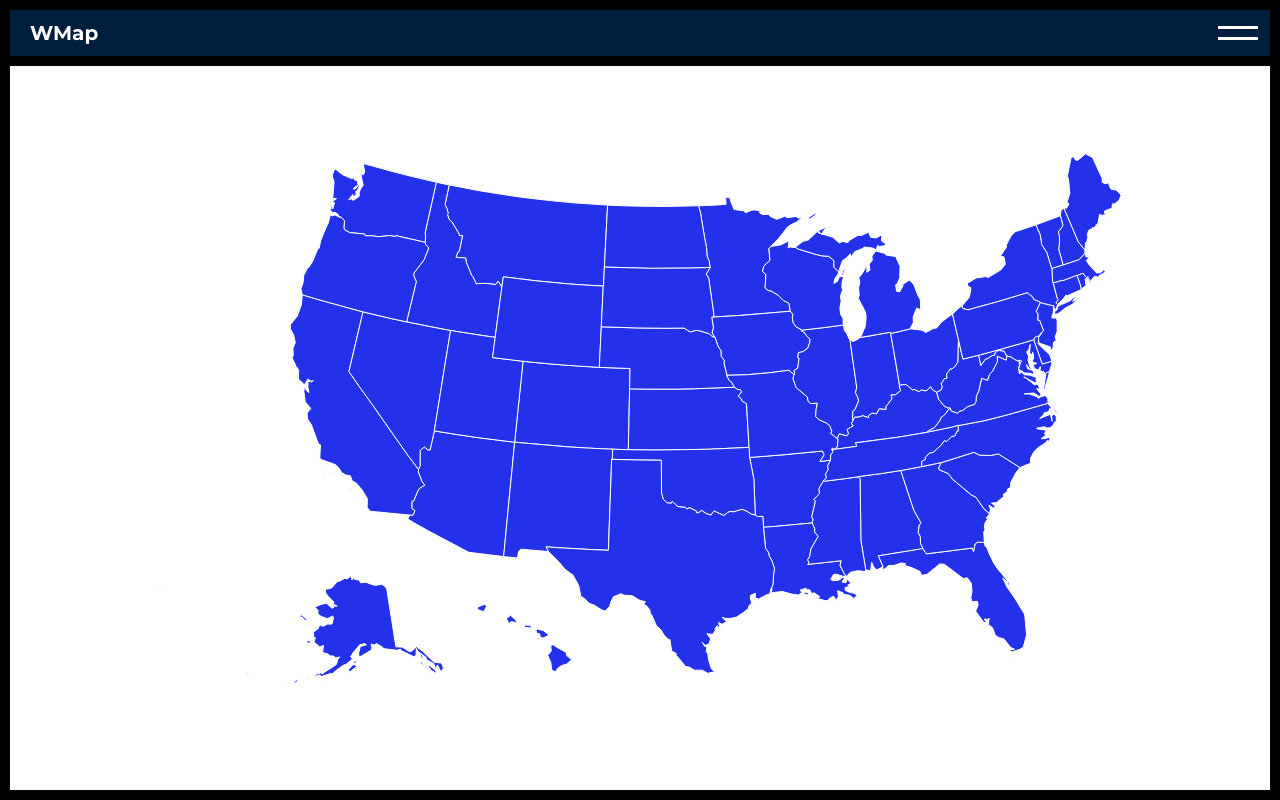
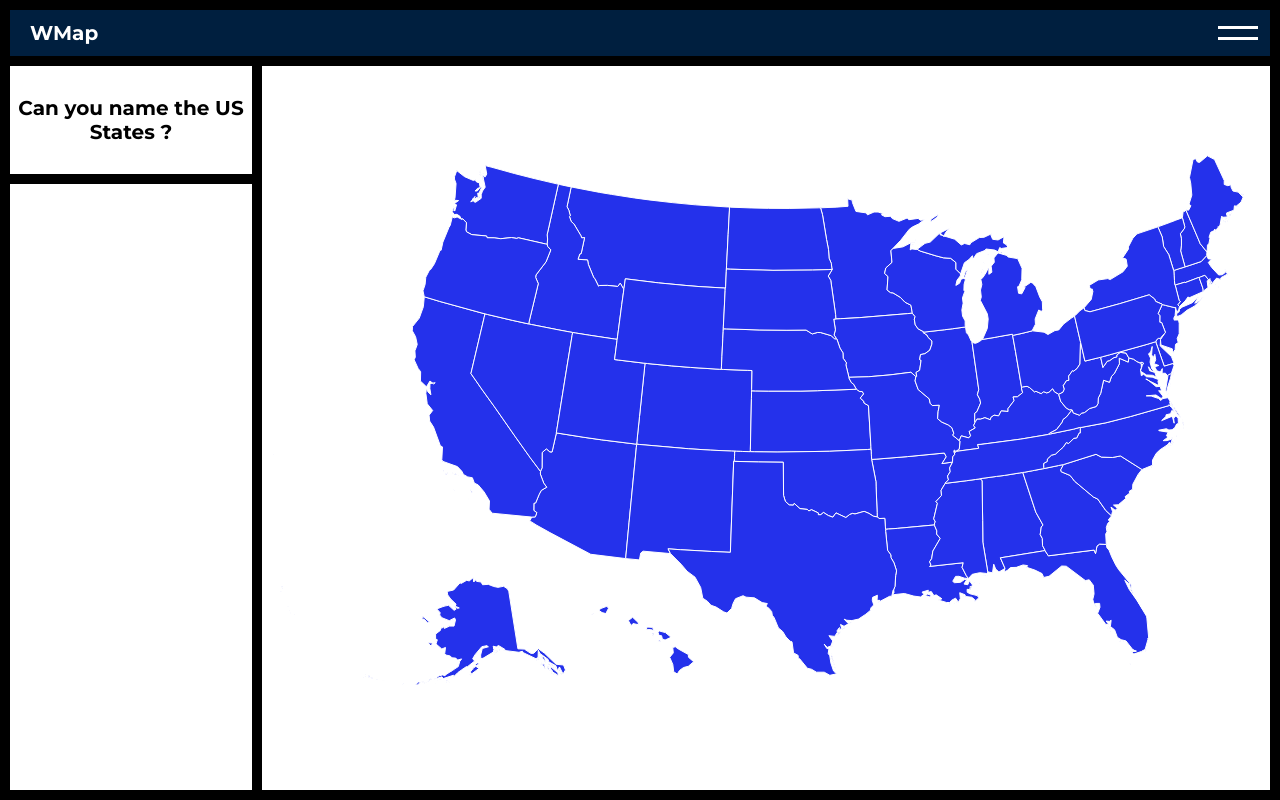
Before and after one commit to jakubwas/WMap, a React (Create React App) app: page /USA in a window 1280 px wide. Built offline with nearby package versions, Linux system fonts and the light colour scheme.

Commit message:
Passing states to sidebar

```diff
--- a/src/Components/MainContainer.js
+++ b/src/Components/MainContainer.js
@@ -3,7 +3,6 @@ import styled from "styled-components";
 
 const Container = styled.div`
     display: flex;
-    justify-content: center;
     align-items: center;
     height: 93vh;
     background: white;
--- a/src/Components/Maps/MapContainer.js
+++ b/src/Components/Maps/MapContainer.js
@@ -8,6 +8,7 @@ const Container = styled.div`
     align-items: center;
     justify-content: center;
     flex-direction: column;
+
 `;
 
 const SideBarContainer = (props) => {
--- a/src/Components/Maps/USMap.js
+++ b/src/Components/Maps/USMap.js
@@ -1,6 +1,7 @@
-import React from "react";
+import React, { Fragment, useState, useEffect } from "react";
 import USMapSVG from "./USMapSVG";
-import Score from "../Score";
+import styled from "styled-components";
+import SideBarContainer from "../SideBarContainer";
 
 const USMap = () => {
     const USStates = [
@@ -54,27 +55,29 @@ const USMap = () => {
         "Pennsylvania",
         "Maine",
         "Michigan",
-        "Alaska",
     ];
 
-    const generatedNumbers = [];
-    let x;
 
-    const generateQuiz = () => {
+    const generatedStates = [];
+
+    const generateStates = () => {
+        let uSState;
         for (let i = 0; i < 10; i++) {
-            x = USStates[Math.floor(Math.random() * USStates.length)];
-            if (!generatedNumbers.includes(x)) {
-                generatedNumbers.push(x);
+            uSState = USStates[Math.floor(Math.random() * USStates.length)];
+            if (!generatedStates.includes(uSState)) {
+                generatedStates.push(uSState);
             } else {
                 i--;
             }
         }
+        console.log(generatedStates)
     };
 
     return (
-        <div>
+        <Fragment>
+            <SideBarContainer generateStates={generateStates}/>
             <USMapSVG />
-        </div>
+        </Fragment>
     );
 };
 
--- a/src/Components/SideBarContainer.js
+++ b/src/Components/SideBarContainer.js
@@ -2,13 +2,29 @@ import React from "react";
 import styled from "styled-components";
 
 const Container = styled.div`
-    width: 35%;
+    width: 20%;
     height: 100%;
     border-right: 1rem solid black;
 `;
 
-const SideBarContainer = () => {
-    return <Container>SideBar</Container>;
+const SideNote = styled.h2`
+    margin-top: 3rem;
+    color: black;
+    font-size: 2rem;
+    text-align: center;
+    padding-bottom: 3rem;
+    border-bottom: 1rem solid black;
+`;
+
+
+
+const SideBarContainer = (props) => {
+    return (
+        <Container>
+            {props.generateStates()}
+            <SideNote>Can you name the US States ?</SideNote>
+        </Container>
+    );
 };
 
 export default SideBarContainer;
```
Also changed, not shown: src/Components/Maps/USMapSVG.js, 1 other file (tests, documents, lock files or other folders).
